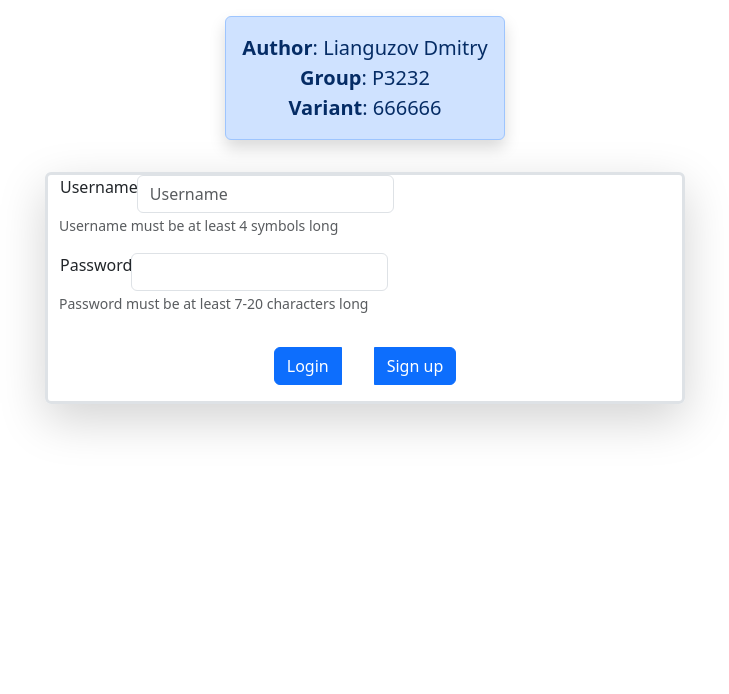
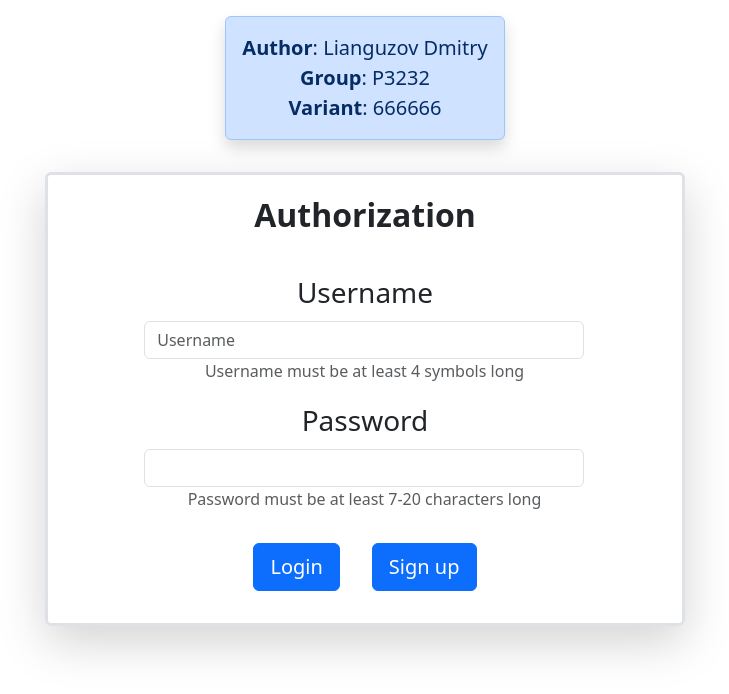
Before and after one commit to SoCloseToHeaven/itmo_web_spring, a React (Create React App) app in the folder frontend/: page / in a window 1280 px wide. Shown: the top 694 px of the page, without its empty margins (275-1004 px from the left). Built offline with nearby package versions, Linux system fonts and the light colour scheme.

Commit message:
add AuthorizationPage basic design

```diff
--- a/frontend/src/pages/auth/components/AuthorizationForm.tsx
+++ b/frontend/src/pages/auth/components/AuthorizationForm.tsx
@@ -14,13 +14,16 @@ export default function AuthorizationForm(
     const [password, setPassword] = useState<string>("");
 
     return (
-        <div className="text-center">
-            <InputGroup className="mb-3">
+        <div className="text-center container">
+            <Form.Label className="fs-2 fw-bold mb-3 mt-3">Authorization</Form.Label>
+            <InputGroup className="mb-3 mt-3 d-block">
                 <div>
-                    <Form.Label>Username</Form.Label>
+                    <Form.Label className="fs-3" htmlFor="username-input">Username</Form.Label>
                 </div>
-                <div>
+                <div className="w-100 row justify-content-center">
                     <Form.Control
+                        className="w-75"
+                        id="username-input"
                         onChange={e => setUsername(e.target.value)}
                         required={true}
                         placeholder="Username"
@@ -28,19 +31,26 @@ export default function AuthorizationForm(
                     />
                 </div>
                 <div>
-                    <Form.Text id="usernameHelpBlock">Username must be at least 4 symbols long</Form.Text>
+                    <Form.Text
+                        id="usernameHelpBlock"
+                        className="fs-6"
+                    >
+                        Username must be at least 4 symbols long
+                    </Form.Text>
                 </div>
             </InputGroup>
-            <InputGroup className="mb-3">
+            <InputGroup className="mb-3 mt-3 d-block">
                 <div>
                     <Form.Label
+                        className="fs-3"
                         htmlFor="password-input"
                     >
                         Password
                     </Form.Label>
                 </div>
-                <div>
+                <div className="w-100 row justify-content-center">
                     <Form.Control
+                        className="w-75"
                         onChange={e => setPassword(e.target.value)}
                         required={true}
                         type="password"
@@ -49,15 +59,18 @@ export default function AuthorizationForm(
                     />
                 </div>
                 <div>
-                    <Form.Text id="passwordHelpBlock" >
+                    <Form.Text
+                        id="passwordHelpBlock"
+                        className="fs-6"
+                    >
                         Password must be at least 7-20 characters long
                     </Form.Text>
                 </div>
             </InputGroup>
-            <ButtonGroup className="text-center">
+            <ButtonGroup className="mb-3 mt-3 d-block text-center">
                 <Button
                     type="button"
-                    className="m-3 d-inline"
+                    className="m-3 d-inline btn btn-primary btn-lg rounded"
                     onClick={(e) => {
                         login({username, password}, onSuccess, onFail);
                     }
@@ -67,7 +80,7 @@ export default function AuthorizationForm(
 
                 <Button
                     type="button"
-                    className="m-3 d-inline"
+                    className="m-3 d-inline btn btn-primary btn-lg rounded"
                     onClick={(e) => {
                         signup({username, password}, onSuccess, onFail);
                     }
```
